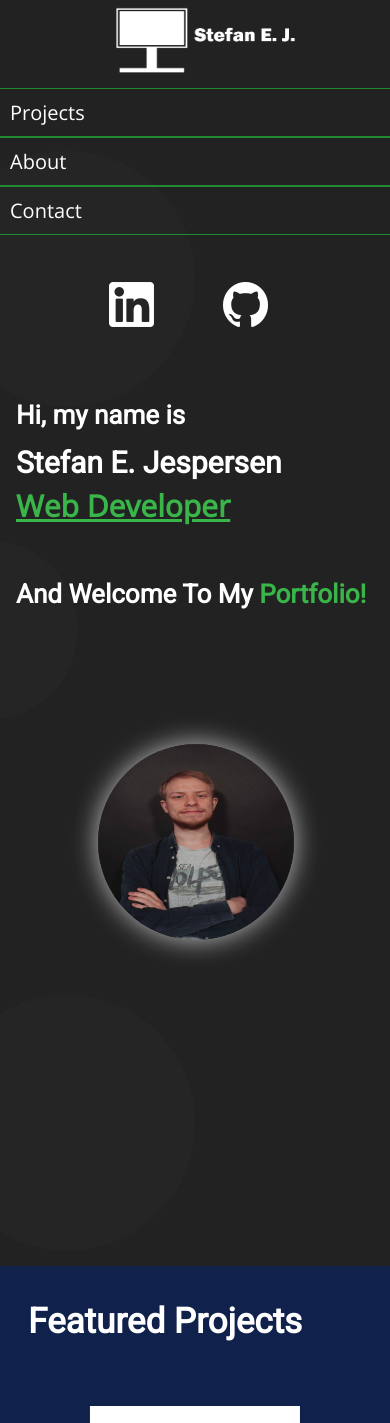
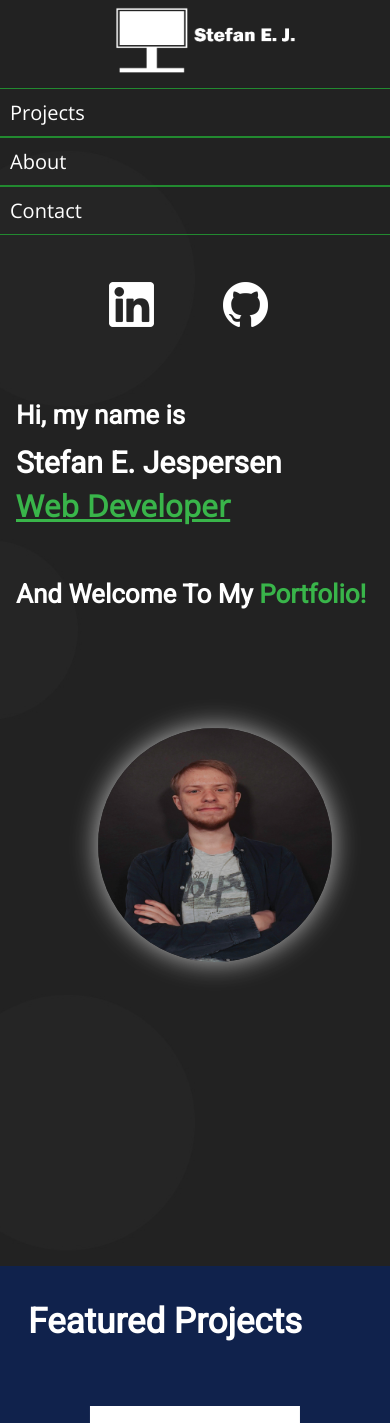
Before and after one commit to sej3686/vue-portfolio, a Vue app: page / in a window 390 px wide. Shown: the top 1423 px of the page. Built offline with nearby package versions, Linux system fonts and the light colour scheme.

Commit message:
deleted header-div-imagebox

```diff
--- a/src/assets/sass/responsive.scss
+++ b/src/assets/sass/responsive.scss
@@ -29,13 +29,11 @@ $darkGreenColor: #228A30;
 
         .header-box-wrapper {
 
-            .header-div-right {
 
             .header-div-right-imagebox {
 
                 .header-div-right-img {
                     margin-left: 10.5em !important;
-                    }
                 }
             }
         }
@@ -144,14 +142,10 @@ $darkGreenColor: #228A30;
 
             .header-div-right {
 
-                .header-div-right-imagebox {
-
                 .header-div-right-img {
                     margin-left: 10em !important;
                 }
             }
-            }
-
         }
     }
 
@@ -343,12 +337,10 @@ $darkGreenColor: #228A30;
 
         .header-div-right {
 
-                .header-div-right-imagebox {
 
                 .header-div-right-img {
                     margin-left: 0 !important;
                     width: 80%;
-                    }
                 }
             }
         }
@@ -490,12 +482,8 @@ $darkGreenColor: #228A30;
 
             .header-div-right {
 
-
-                .header-div-right-imagebox {
-
                 .header-div-right-img {
                     width: 90%;
-                    }
                 }
             }
         }
@@ -618,16 +606,6 @@ $darkGreenColor: #228A30;
 
                     h4 {
                         font-size: 26px !important;
-                    }
-                }
-            }
-
-            .header-div-right {
-
-
-                .header-div-right-imagebox {
-
-                    .header-div-right-img {
                     }
                 }
             }
@@ -858,12 +836,9 @@ $darkGreenColor: #228A30;
         .header-div-right {
             margin: 0 !important;
 
-                .header-div-right-imagebox {
-
                 .header-div-right-img {
                     height: auto;
                     width: 100% !important;
-                    }
                 }
             }
         }
@@ -1088,13 +1063,10 @@ $darkGreenColor: #228A30;
 
             .header-div-right {
 
-                .header-div-right-imagebox {
-                    // height: 40vh !important;
-
                 .header-div-right-img {
                     width: 120% !important;
                 }
-                }
+
             }
         }
     }
--- a/src/assets/style.scss
+++ b/src/assets/style.scss
@@ -298,14 +298,6 @@ height: 100vh;
             margin-top: 3em;
             width: 50%;
 
-            .header-div-right-imagebox {
-                // background-color: deeppink;
-                //border-right: 3px solid $darkGreenColor;
-                height: 100%;
-                margin-right: 2em;
-                padding-top: 1em;
-
-
             .header-div-right-img {
                 animation: img-rotation 0.8s 1.8s forwards;
                 border-radius: 100%;
@@ -326,9 +318,6 @@ height: 100vh;
                     transform: rotate(0deg);
                 }
             }
-            }
-
-
         }
     }
 
--- a/src/views/HomeView.vue
+++ b/src/views/HomeView.vue
@@ -61,9 +61,9 @@
           </div><!-- Header Left Box -->
 
     <div class="header-div-right">
-      <div class="header-div-right-imagebox">
+
       <img class="header-div-right-img" src="../assets/img/profil2.jpg" alt="Stefan">
-    </div>
+
     </div><!-- Header Right Box -->
   </section>
 
```
Lines whose indentation alone changed are shown as unchanged.
